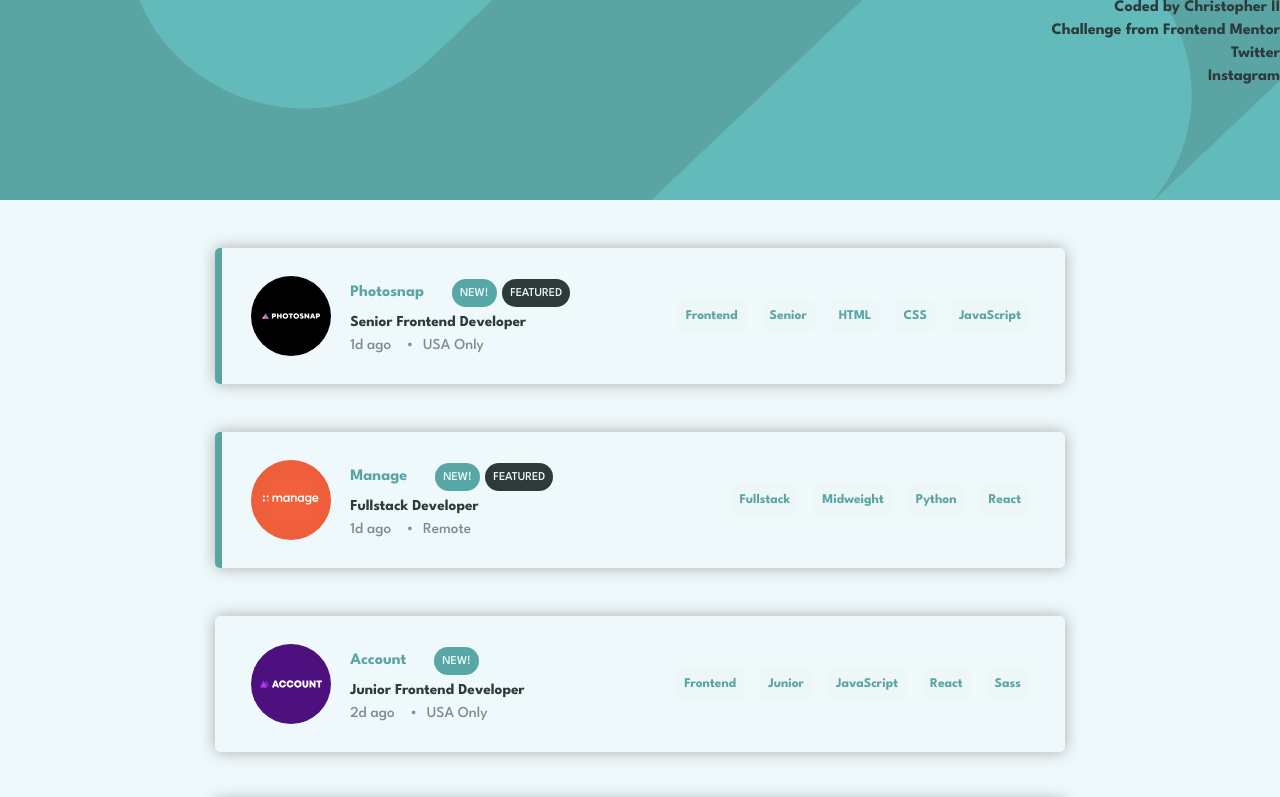
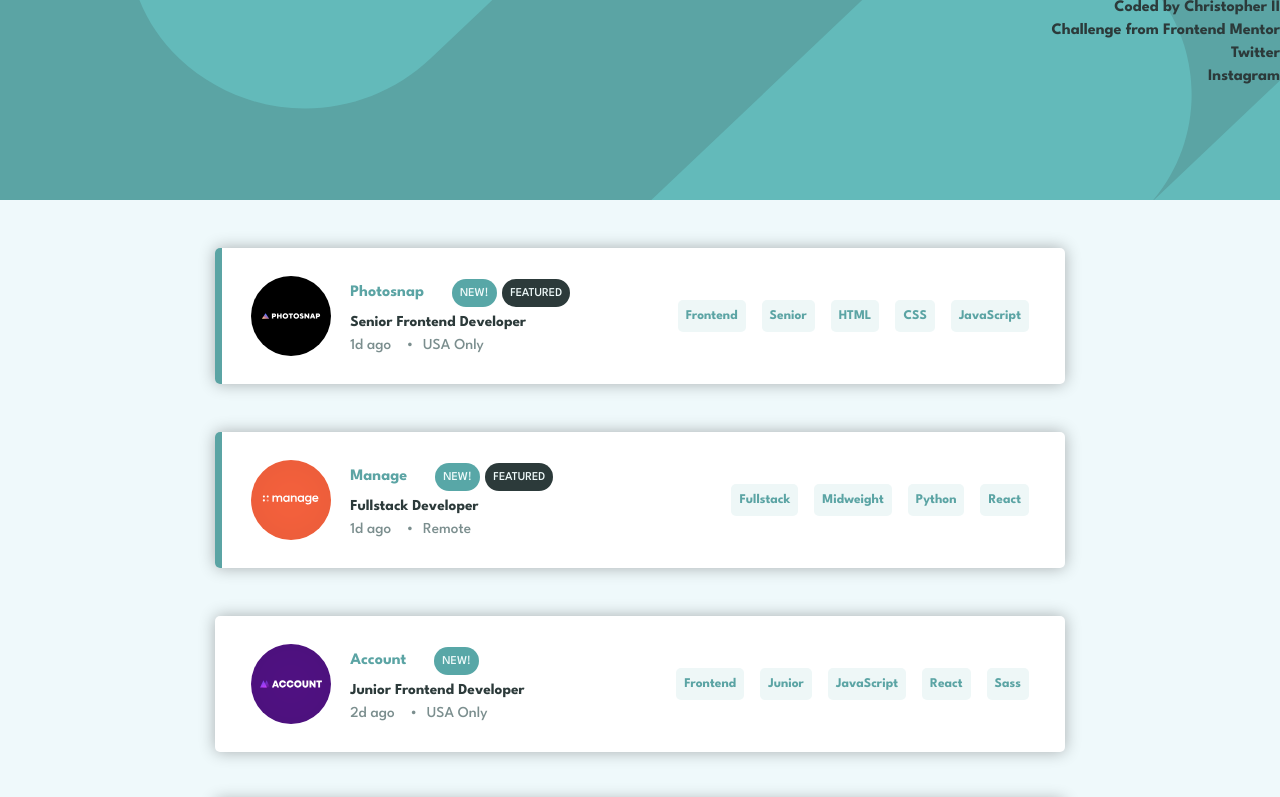
Before and after one commit to donchriscorleone/job-listings-with-filtering-solution, a website built with Parcel: page index.html in a window 1280 px wide. Shown: the top 797 px of the page. Built offline with nearby package versions, Linux system fonts and the light colour scheme.

Commit message:
Added bg color on job container.

```diff
--- a/styles.css
+++ b/styles.css
@@ -196,6 +196,7 @@ a {
     position: relative;
     border-radius: 5px;
     box-shadow: 0 0 16px rgba(0, 0, 0, 0.3);
+    background-color: var(--clr-neutral-100);
 }
 
 .job-container[data-type=featured]:after {
```
